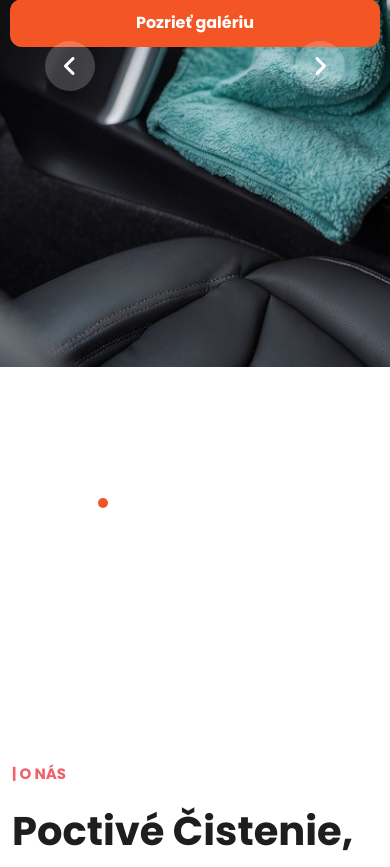
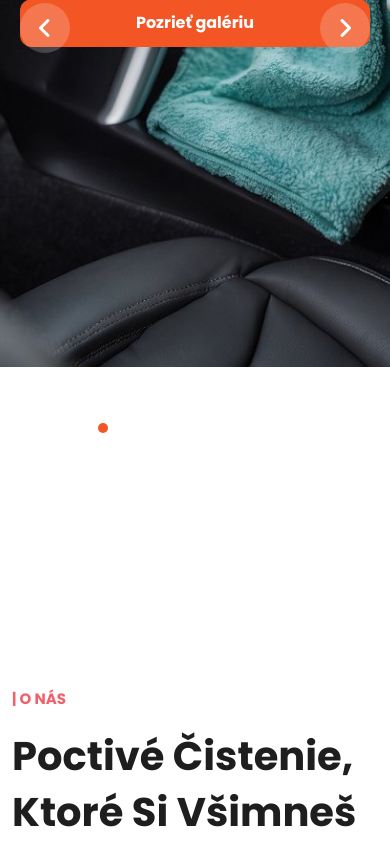
Before and after one commit to pitr77/CisteAutoExpres, a plain HTML site: page index.html in a window 390 px wide. Shown: the part 508-1375 px from the top of the page. Drawn offline with Linux system fonts and the light colour scheme.

Commit message:
fix: responsive header/hero and enable lightbox support

```diff
--- a/assets/css/cisteautoexpres.css
+++ b/assets/css/cisteautoexpres.css
@@ -1476,8 +1476,8 @@ header.cae-header .main-nav ul.nav > li > a.cae-cta i{
 @media (max-width: 575.98px) {
   /* viac šírky pre celý hero obsah */
   .main-banner .item{
-    padding-left: 10px !important;
-    padding-right: 10px !important;
+    padding-left: 0px !important;
+    padding-right: 0px !important;
   }
 
   /* a ak by mal header-text ešte vlastné odsadenie */
@@ -1494,3 +1494,31 @@ header.cae-header .main-nav ul.nav > li > a.cae-cta i{
     font-size: 45px !important;
   }
 }
+
+@media (max-width: 575.98px) {
+  /* HERO: vycentruj text/obsah na mobiloch */
+  .cae-hero .header-text{
+    text-align: center;
+  }
+
+  .cae-hero .header-text h2,
+  .cae-hero .header-text p,
+  .cae-hero .header-text .cae-hero-actions{
+    text-align: center;
+    justify-content: center;
+  }
+
+  /* OWL carousel arrows + dots nech majú priestor */
+  .main-banner .owl-nav .owl-prev i{
+    left: 20px !important;
+  }
+  .main-banner .owl-nav .owl-next i{
+    right: 20px !important;
+  }
+
+  /* ak sa ti CTA tlačidlo (Pozrieť galériu) na slide 2 lepí na kraj,
+     vynútime mu max šírku s bočnými okrajmi */
+  .cae-hero .header-text .cae-btn{
+    max-width: calc(100% - 40px);
+  }
+}
--- a/assets/js/cisteautoexpres.js
+++ b/assets/js/cisteautoexpres.js
@@ -202,4 +202,5 @@
     });
   })();
 
+
 })();
```
